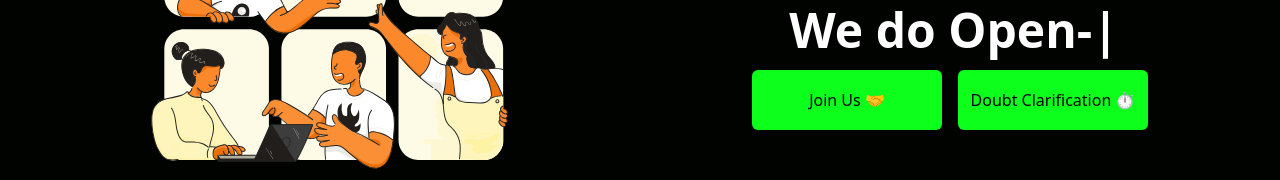
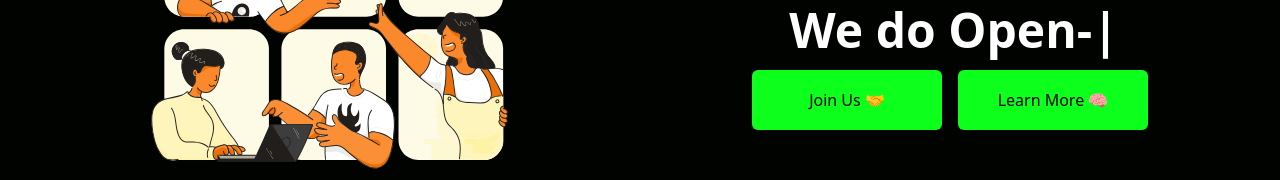
Before and after one commit to FOSS-Community/fosscu.org, a React (Vite) app: page /home in a window 1280 px wide. Shown: the part 520-700 px from the top of the page. Built offline with nearby package versions, Linux system fonts and the light colour scheme; the HTML template or start-up script is replaced by a standard one.

Commit message:
Added handbook link

```diff
--- a/src/components/Hero.jsx
+++ b/src/components/Hero.jsx
@@ -78,12 +78,12 @@ function Hero() {
               </button>
                 </a>
                 <a
-                  href="https://cal.com/fosscu/"
+                  href="https://docs.fosscu.org"
                   target="_blank"
                   rel="noopener noreferrer"
                 >
               <button className="hover:bg-green-800 bg-[#0dff1c] w-[190px] h-[60px] rounded-md font-medium my-4 py-3 text-black">
-                  Doubt Clarification ⏱️
+                  Learn More 🧠
               </button>
                 </a>
             </div>
```
